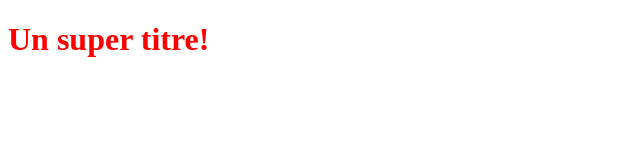
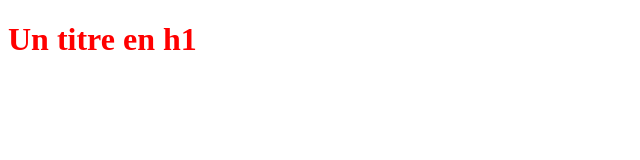
Before and after one commit to zineb-benaicha/OpenclassroomsProject, a plain HTML site: page index.html in a window 1280 px wide. Shown: the whole page, without its empty margins (0-640 px from the left). Drawn offline with Linux system fonts and the light colour scheme.

Commit message:
Update index.html

```diff
--- a/index.html
+++ b/index.html
@@ -5,6 +5,6 @@
     <link rel="stylesheet" type="text/css" href="styles.css">
 </head>
 <body>
-    <h1>Un super titre!</h1>
+    <h1>Un titre en h1</h1>
 </body>
 </html>
```
